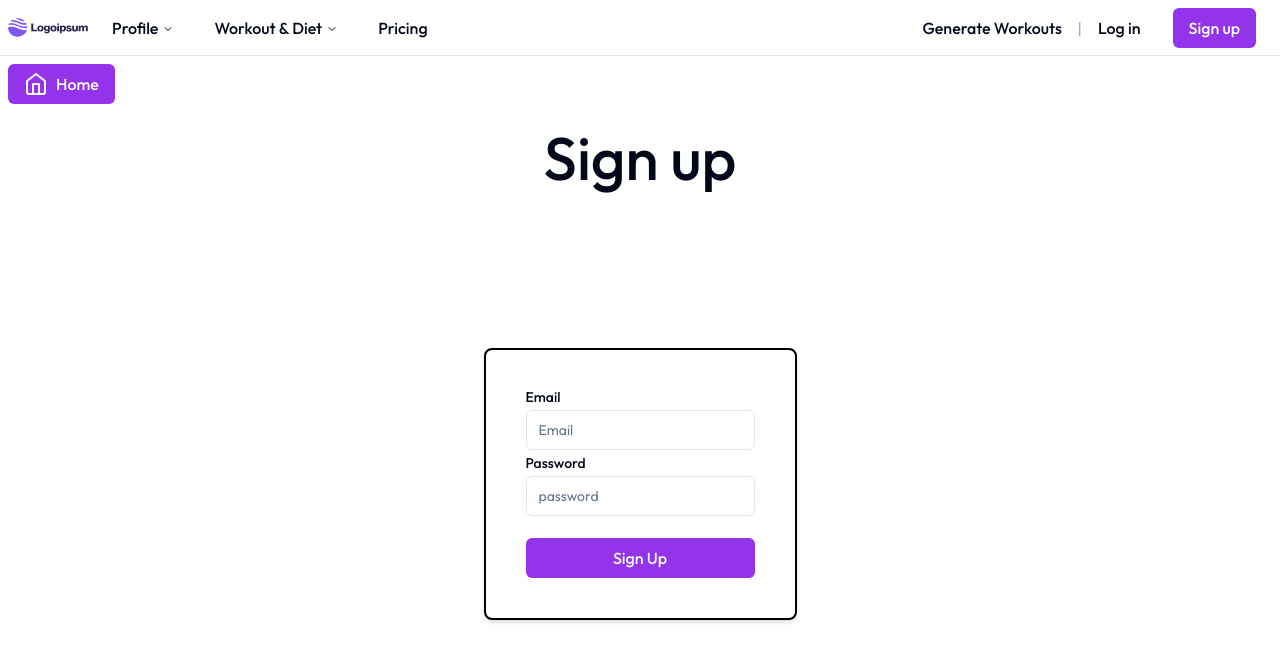
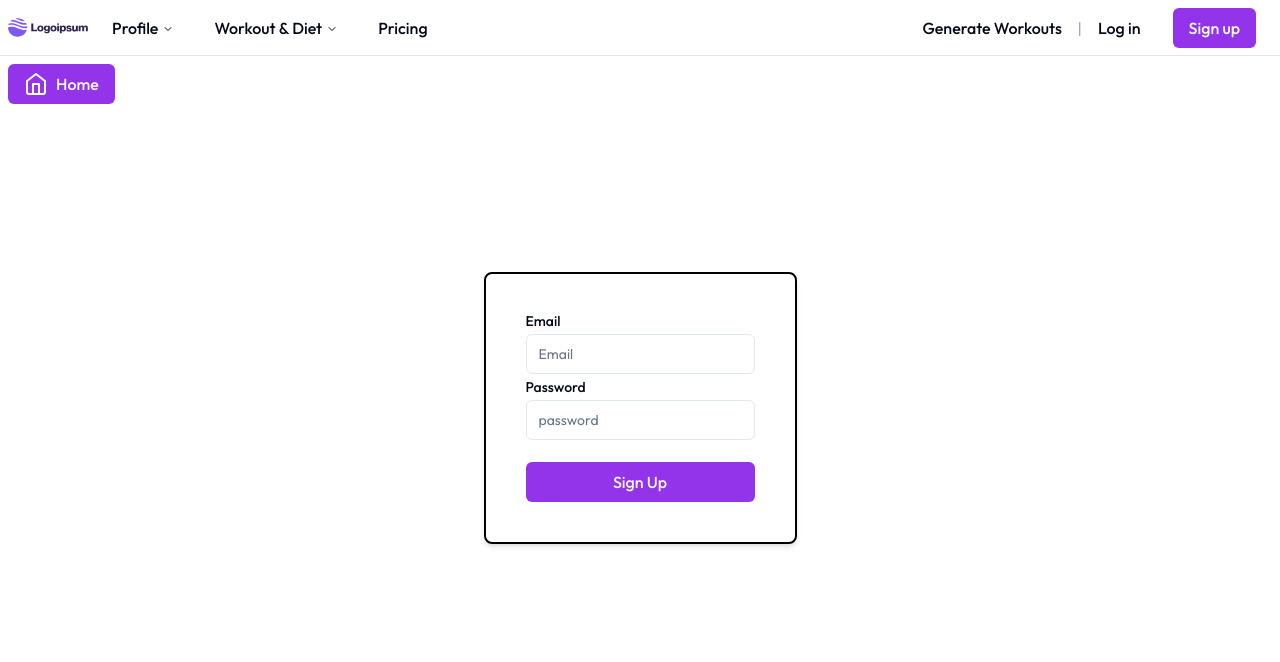
Before and after one commit to TrentFleet/MovePro, a Next.js app: page /Sign-Up in a window 1280 px wide. Shown: the top 662 px of the page. Built offline with nearby package versions, Linux system fonts and the light colour scheme.

Commit message:
authetication

```diff
--- a/app/(landing-page)/footer.tsx
+++ b/app/(landing-page)/footer.tsx
@@ -17,7 +17,7 @@ const Footer = () => {
           Generate Your First Workout!
           <div className="mt-6">
             <Image
-              className="container w-3/4 mx-auto py-4 flex flex-col items-center"
+              className="w-2/4 mx-auto py-4 flex flex-col items-center"
               src="/assets/image5.jpg"
               alt="Workout"
               width={500}
--- a/app/Sign-Up/page.tsx
+++ b/app/Sign-Up/page.tsx
@@ -4,6 +4,10 @@ import { Button } from "@/components/ui/button";
 import { Input } from "@/components/ui/input"
 import { Label } from "@/components/ui/label"
 import { HomeIcon } from "lucide-react";
+import {RegisterLink, LoginLink} from "@kinde-oss/kinde-auth-nextjs/components";
+
+<RegisterLink postLoginRedirectURL="/Workout">Sign up</RegisterLink>
+
 
 function InputWithLabel() {
   return (
@@ -28,19 +32,7 @@ const SignUp = () => {
       </Button>
     </Link>
     <div className="grid justify-center">
-    <div
-        className="
-      font-medium
-      px-8
-      text-5xl
-      xl:text-6xl
-      flex
-      justify-center
-      xl:pt-4
-      text-center
-      "
-      >
-        Sign up
+    <div>
     </div>
       <InputWithLabel />
     </div>
--- /dev/null
+++ b/app/api/auth/[kindeAuth]/route.ts
@@ -0,0 +1,3 @@
+import {handleAuth} from "@kinde-oss/kinde-auth-nextjs/server";
+
+export const GET = handleAuth();
--- a/components/navbar/_components/action-buttons.tsx
+++ b/components/navbar/_components/action-buttons.tsx
@@ -6,6 +6,8 @@ import { Button } from "@/components/ui/button";
 import DropDownMenu from "./drop-down-menu";
 import { X, AlignJustify } from "lucide-react";
 import Link from "next/link";
+import {RegisterLink, LoginLink} from "@kinde-oss/kinde-auth-nextjs/components";
+
 
 const ActionButtons = () => {
   const [isDropdownVisible, setDropdownVisible] = useState(false);
@@ -35,22 +37,22 @@ const ActionButtons = () => {
         <div className="font-thin lg:flex items-center hidden">|</div>
         <div className="flex lg:space-x-4 items-center pr-4">
           <div>
-            <Link href={"/Sign-In"} className="hidden lg:flex items-center">
+            <LoginLink className="hidden lg:flex items-center">
               <Button
                 variant={"outline"}
                 className="hidden lg:flex items-center border-none text-md"
               >
                 Log in
               </Button>
-            </Link>
+              </LoginLink>
           </div>
           <div>
-            <Link href={"/Sign-Up"} className="hidden lg:flex items-center">
+            <RegisterLink className="hidden lg:flex items-center">
               <Button
               className="hidden lg:flex items-center border-none text-md text-white bg-purple-600">
                 Sign up
               </Button>
-            </Link>
+            </RegisterLink>
           </div>
         </div>
 
--- a/package.json
+++ b/package.json
@@ -9,6 +9,7 @@
     "lint": "next lint"
   },
   "dependencies": {
+    "@kinde-oss/kinde-auth-nextjs": "^2.1.15",
     "@radix-ui/react-accordion": "^1.1.2",
     "@radix-ui/react-dropdown-menu": "^2.0.6",
     "@radix-ui/react-label": "^2.0.2",
```
Also changed, not shown: 2 other files (tests, documents, lock files or other folders).
